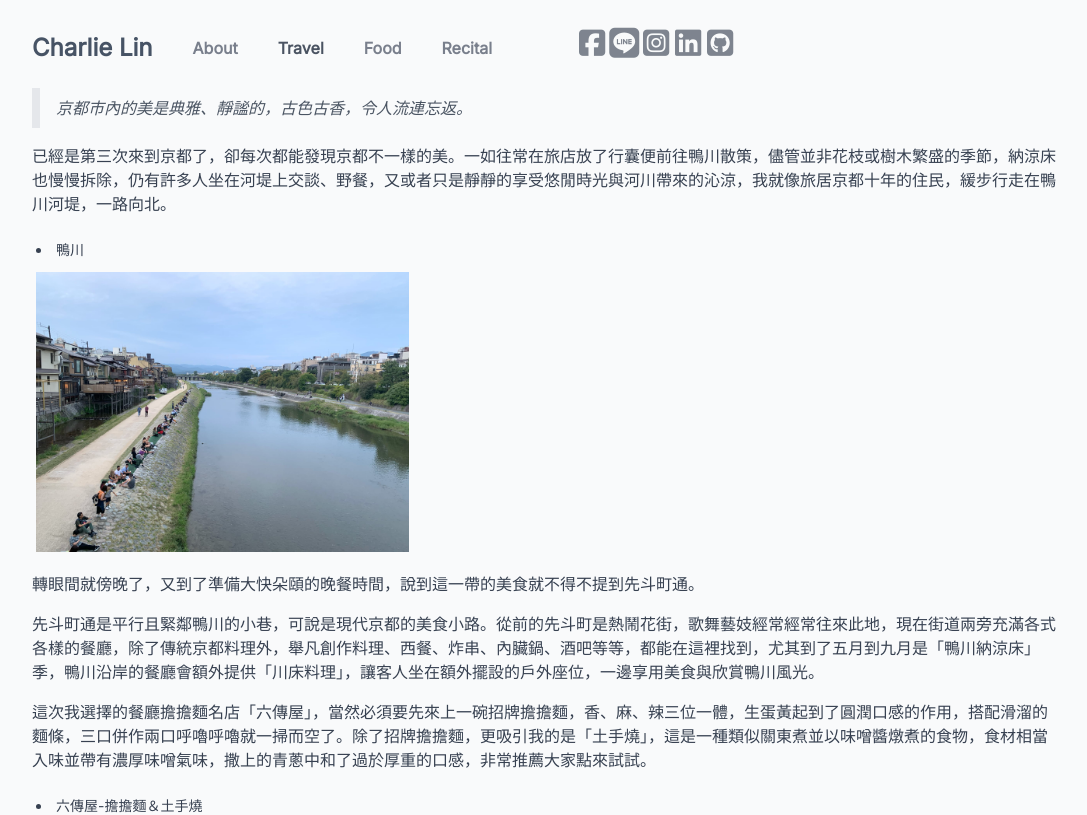
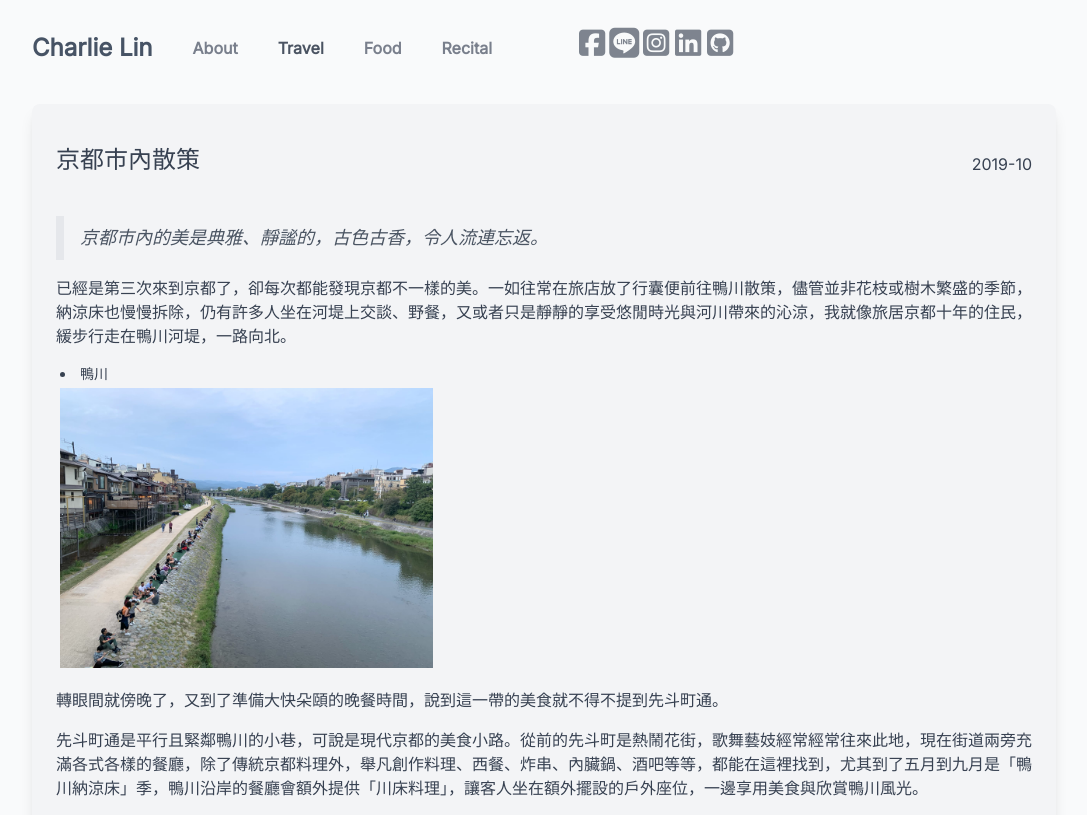
Before and after one commit to charlielinz/charlie, a Next.js app: page /travel/posts/kansai-1 in a window 1280 px wide. Shown: the top 815 px of the page, without its empty margins (96-1183 px from the left). Built offline with nearby package versions, Linux system fonts and the light colour scheme.

Commit message:
optimize: md post

```diff
--- a/pages/food/posts.js
+++ b/pages/food/posts.js
@@ -1,4 +1,5 @@
 import Navbar from "../../components/Navbar";
+import Footer from "../../components/Footer";
 
 const posts = () => {
   return (
--- a/pages/travel/posts.js
+++ b/pages/travel/posts.js
@@ -3,8 +3,7 @@ import Footer from "../../components/Footer";
 import PostCard from "../../components/PostCard";
 import { travelPosts } from "../../posts/posts";
 
-const posts = ({ postInfos }) => {
-  const postDatas = Object.values(postInfos);
+const posts = ({ postDatas }) => {
   return (
     <>
       <Navbar />
@@ -20,8 +19,9 @@ const posts = ({ postInfos }) => {
 
 export const getStaticProps = async () => {
   const postInfos = travelPosts;
+  const postDatas = Object.values(postInfos);
   return {
-    props: { postInfos },
+    props: { postDatas },
   };
 };
 
--- a/pages/travel/posts/[slug].js
+++ b/pages/travel/posts/[slug].js
@@ -4,13 +4,20 @@ import ReactMarkdown from "react-markdown";
 import Navbar from "../../../components/Navbar";
 import Footer from "../../../components/Footer";
 import { components } from "../../../posts/posts-handler";
+import { travelPosts } from "../../../posts/posts";
 
-const Post = ({ postContent }) => {
+const Post = ({ postContent, postData }) => {
   return (
     <>
       <Navbar />
-      <div className="prose max-w-screen-sm lg:max-w-screen-md xl:max-w-screen-lg mx-6 md:mx-auto">
-        <ReactMarkdown components={components}>{postContent}</ReactMarkdown>
+      <div className="prose py-6 max-w-screen-sm lg:max-w-screen-md xl:max-w-screen-lg mx-6 md:mx-auto">
+        <div className="bg-gray-100 p-6 rounded-lg shadow-lg">
+          <div className="flex flex-col md:flex-row justify-between pt-4 pb-8 gap-2">
+            <p className="text-2xl">{postData.title}</p>
+            <p className="md:self-end">{postData.travel_date}</p>
+          </div>
+          <ReactMarkdown components={components}>{postContent}</ReactMarkdown>
+        </div>
       </div>
       <Footer />
     </>
@@ -31,8 +38,11 @@ export const getStaticPaths = async () => {
 export const getStaticProps = async ({ params: { slug } }) => {
   const postFilePath = "posts/travel/" + slug + ".md";
   const postContent = fs.readFileSync(postFilePath, "utf8");
+
+  const postInfos = Object.values(travelPosts);
+  const postData = postInfos.filter((post) => post.slug === slug)[0];
   return {
-    props: { postContent },
+    props: { postContent, postData },
   };
 };
 export default Post;
--- a/posts/posts-handler.js
+++ b/posts/posts-handler.js
@@ -1,7 +1,7 @@
 const BlockQuote = ({ children }) => {
   return (
     <>
-      <blockquote className="italic my-2 border-l-8 pl-4 text-gray-600">
+      <blockquote className="italic my-2 border-l-8 pl-4 text-gray-600 text-lg">
         {children}
       </blockquote>
     </>
@@ -13,13 +13,13 @@ const P = ({ children }) => {
 };
 
 const A = ({ children, href }) => {
-  return <a className="text-indigo-700 transform duration-300 hover:text-opacity-70" href={href} target="_blank">{children}</a>
+  return <a className=" font-extrabold transform duration-300 hover:text-opacity-70" href={href} target="_blank">{children}</a>
 }
 
 const Img = ({ src, title }) => {
   return (
     <>
-      {title && <span className="text-sm list-item list-inside py-2 pl-1 text-gray-700">{title}</span>}
+      {title && <span className="text-sm list-item list-inside pl-1 text-gray-700">{title}</span>}
       <img src={src} className="inline w-auto p-1 lg:h-72" />
     </>
   );
```
